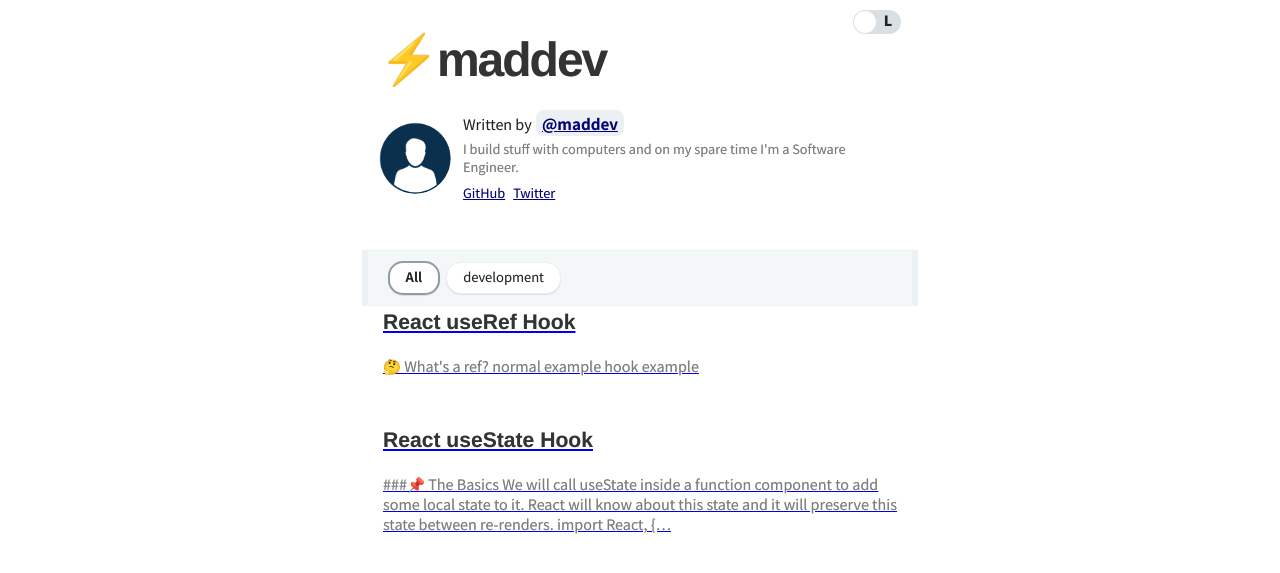
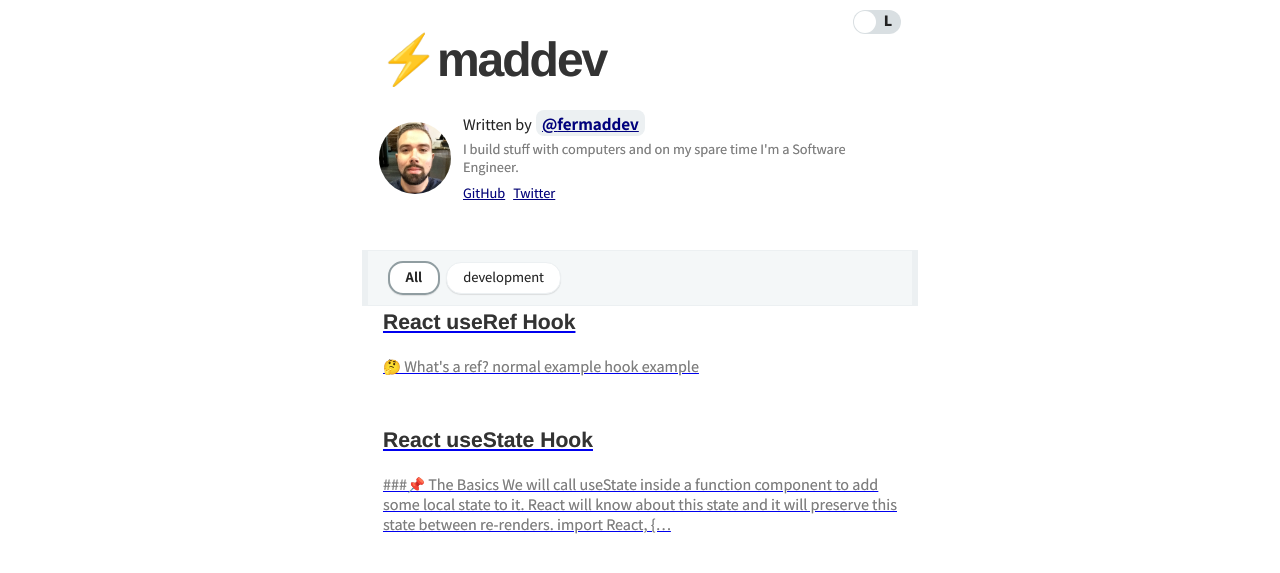
Before and after one commit to ferdelamad/maddev, a Gatsby site: page / in a window 1280 px wide. Shown: the part 87-660 px from the top of the page. Built offline with nearby package versions, Linux system fonts and the light colour scheme; Gatsby itself is replaced by a stand-in of ours; some packages are replaced by stand-ins of ours; what typography-theme-github would draw is missing.

Commit message:
update fer info

```diff
--- a/gatsby-meta-config.js
+++ b/gatsby-meta-config.js
@@ -1,12 +1,12 @@
 module.exports = {
   title: `⚡maddev`,
   description: `Blog posted about ...`,
-  author: `maddev`,
+  author: `fermaddev`,
   introduction: `I build stuff with computers and on my spare time I'm a Software Engineer.`,
   siteUrl: `https://maddev.netlify.com`,
   social: {
-    twitter: `@maddev`,
-    github: `https://github.com/ferdelamad`,
+    twitter: `@fermaddev`,
+    github: `ferdelamad`,
     medium: ``,
     facebook: ``,
   },
--- a/src/components/bio/index.jsx
+++ b/src/components/bio/index.jsx
@@ -57,7 +57,7 @@ export const Bio = () => (
 
 const bioQuery = graphql`
   query BioQuery {
-    avatar: file(absolutePath: { regex: "/profile.png/" }) {
+    avatar: file(absolutePath: { regex: "/fermad.png/" }) {
       childImageSharp {
         fixed(width: 72, height: 72) {
           ...GatsbyImageSharpFixed
```
Also changed, not shown: content/assets/fermad.png (added), content/assets/profile.png (deleted).
